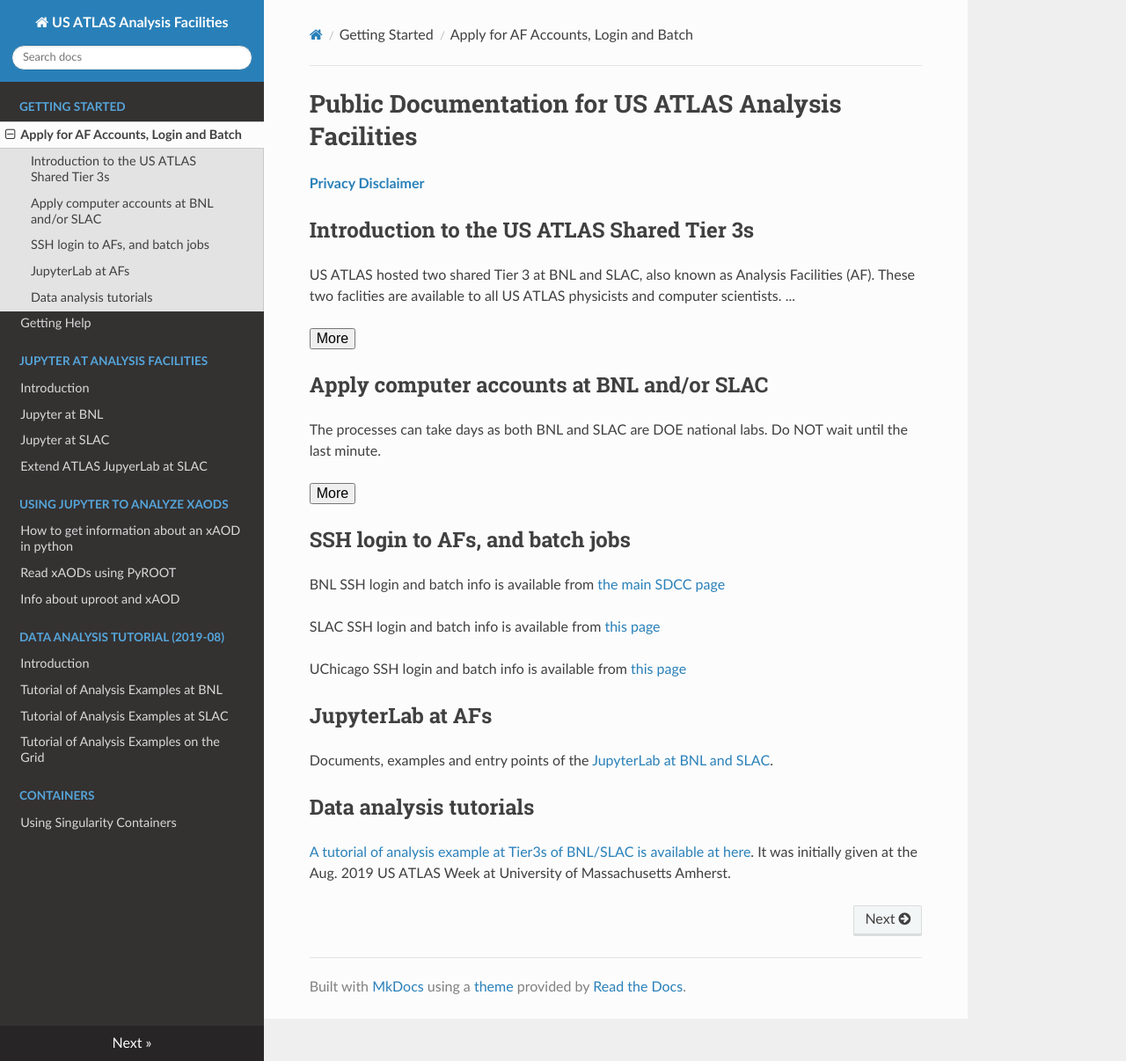
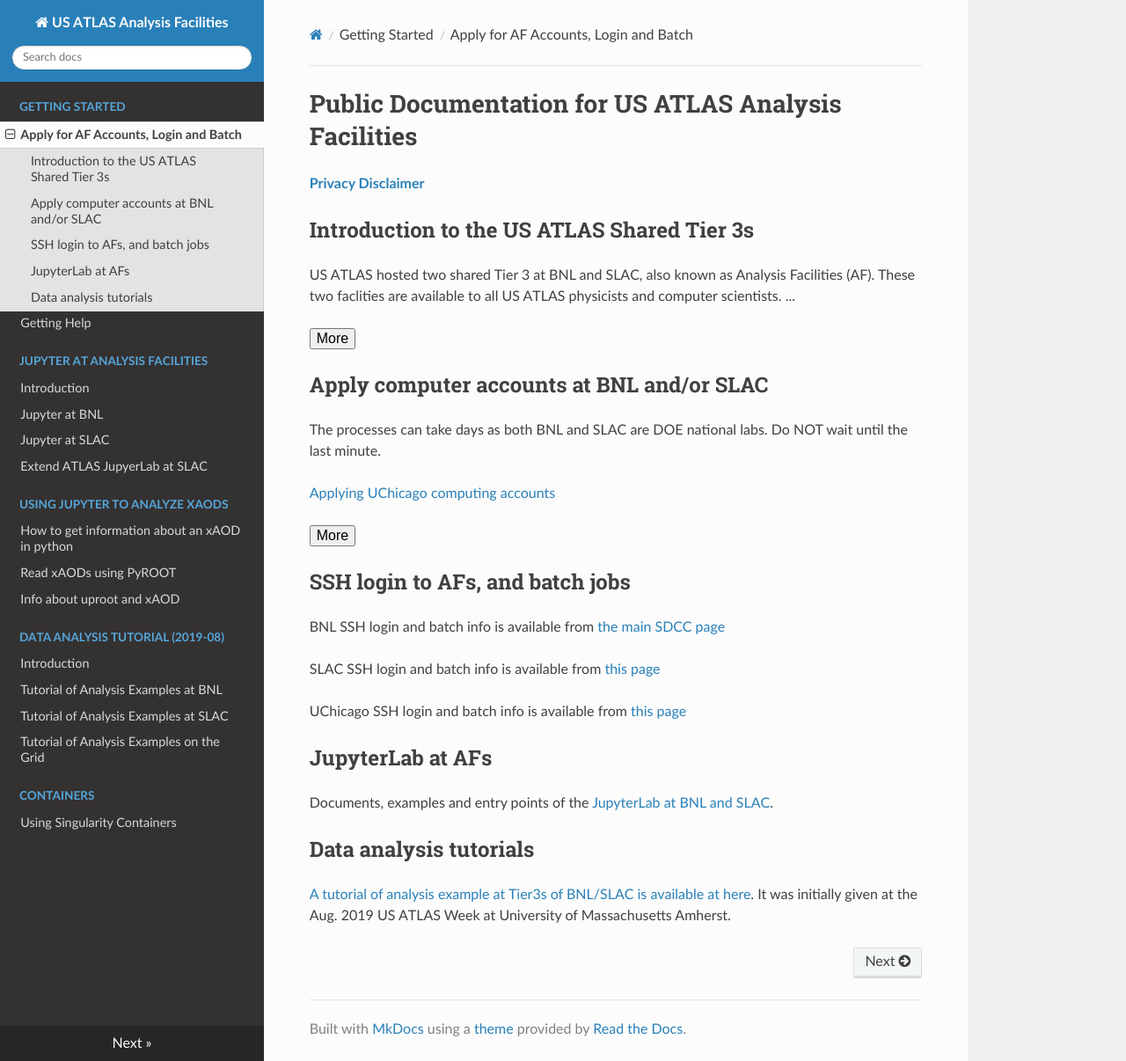
Before and after one commit to usatlas/AFdocs, an MkDocs documentation site: the page built from tier3docs/README.md, in a window 1280 px wide and 1206 px high. Shown: the whole window at 88% size. Built offline with MkDocs 1.6.1, drawn with Linux system fonts in a browser that asks for light colours; nearby versions of some CDN libraries.

Commit message:
Update README.md
Adding UChicago application option to main menu

```diff
--- a/tier3docs/README.md
+++ b/tier3docs/README.md
@@ -38,6 +38,11 @@ Applying BNL computing accounts is a multiple-step process.
 is a two-step process: becoming a SLAC laboratory user, and then obtain computing account(s).
 </span>
 
+[Applying UChicago computing accounts](https://af.uchicago.edu)
+</span>
+
+
+
 <button onclick="readMoreOrLess('acctsLess', 'acctsMore', 'acctsBtn')" id="acctsBtn">More</button>
 
 ## SSH login to AFs, and batch jobs
```
